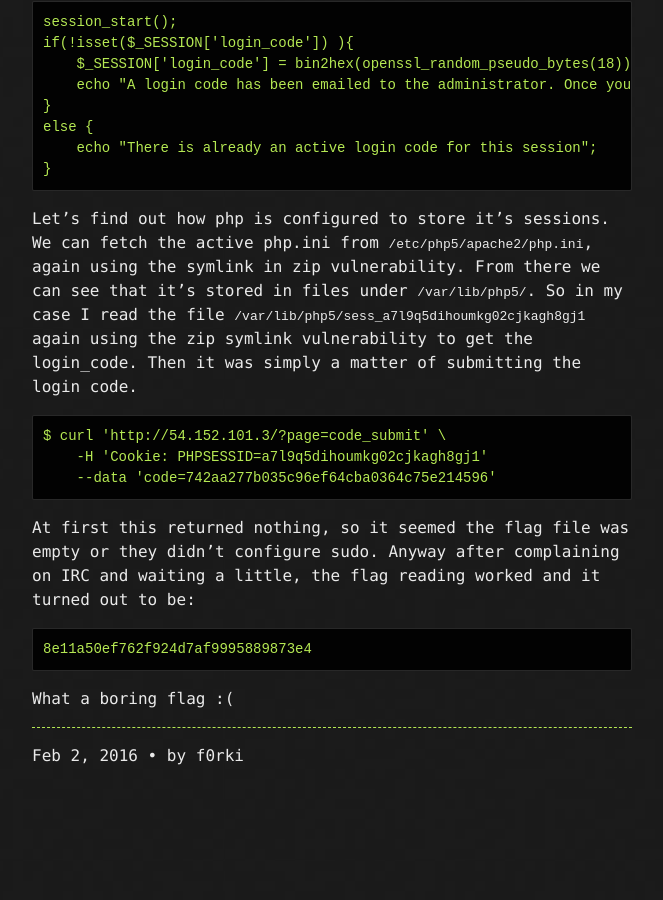
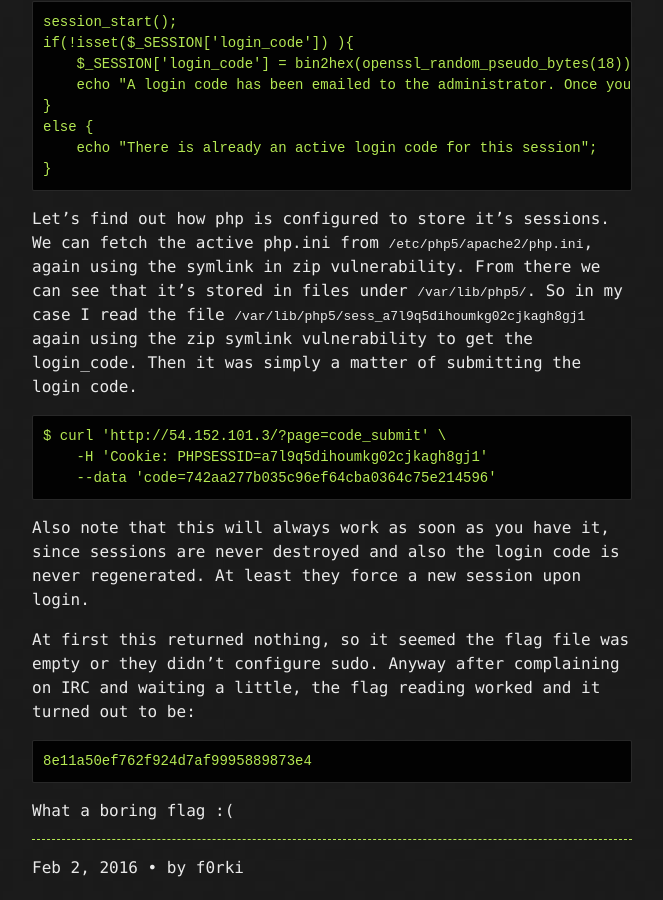
Before and after one commit to mtps3/Mtps3.github.io, a Jekyll site: the page built from _posts/2016-02-02-hackim2016-smashthestate400.md, in a window 1280 px wide and 900 px high, scrolled down 1800 px. Shown: the whole window, without its empty margins (308-971 px from the left). Built offline with Jekyll 4.4.1, drawn with Linux system fonts in a browser that asks for light colours; before the commit the page ends 2588 px from its top, so only the background shows below that.

Commit message:
another small note for smasthestate writeup

```diff
--- a/_posts/2016-02-02-hackim2016-smashthestate400.md
+++ b/_posts/2016-02-02-hackim2016-smashthestate400.md
@@ -86,6 +86,10 @@ the login code.
         -H 'Cookie: PHPSESSID=a7l9q5dihoumkg02cjkagh8gj1'
         --data 'code=742aa277b035c96ef64cba0364c75e214596'
 
+Also note that this will always work as soon as you have it, since sessions are
+never destroyed and also the login code is never regenerated. At least they
+force a new session upon login.
+
 At first this returned nothing, so it seemed the flag file was empty or they
 didn't configure sudo. Anyway after complaining on IRC and waiting a little,
 the flag reading worked and it turned out to be:
```
